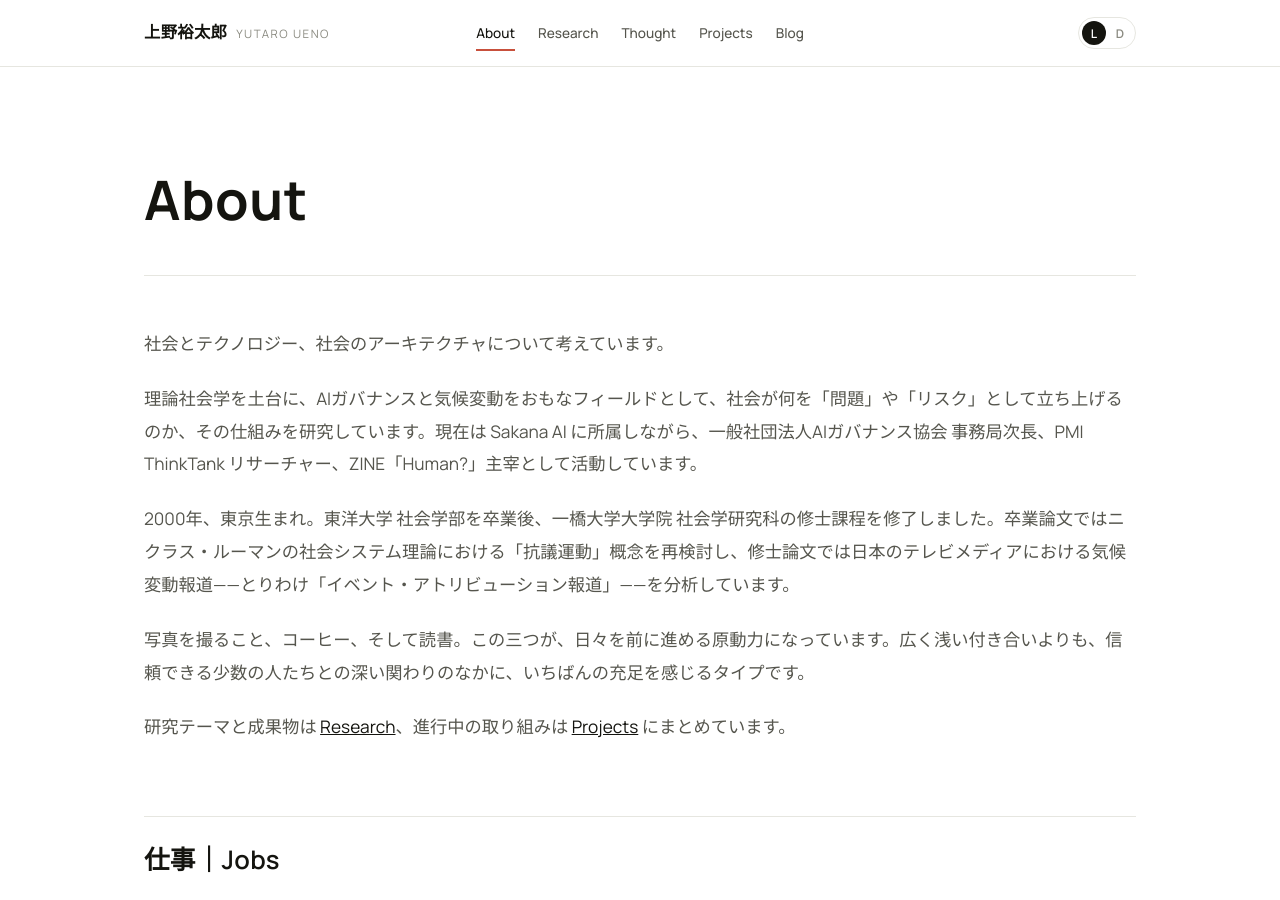
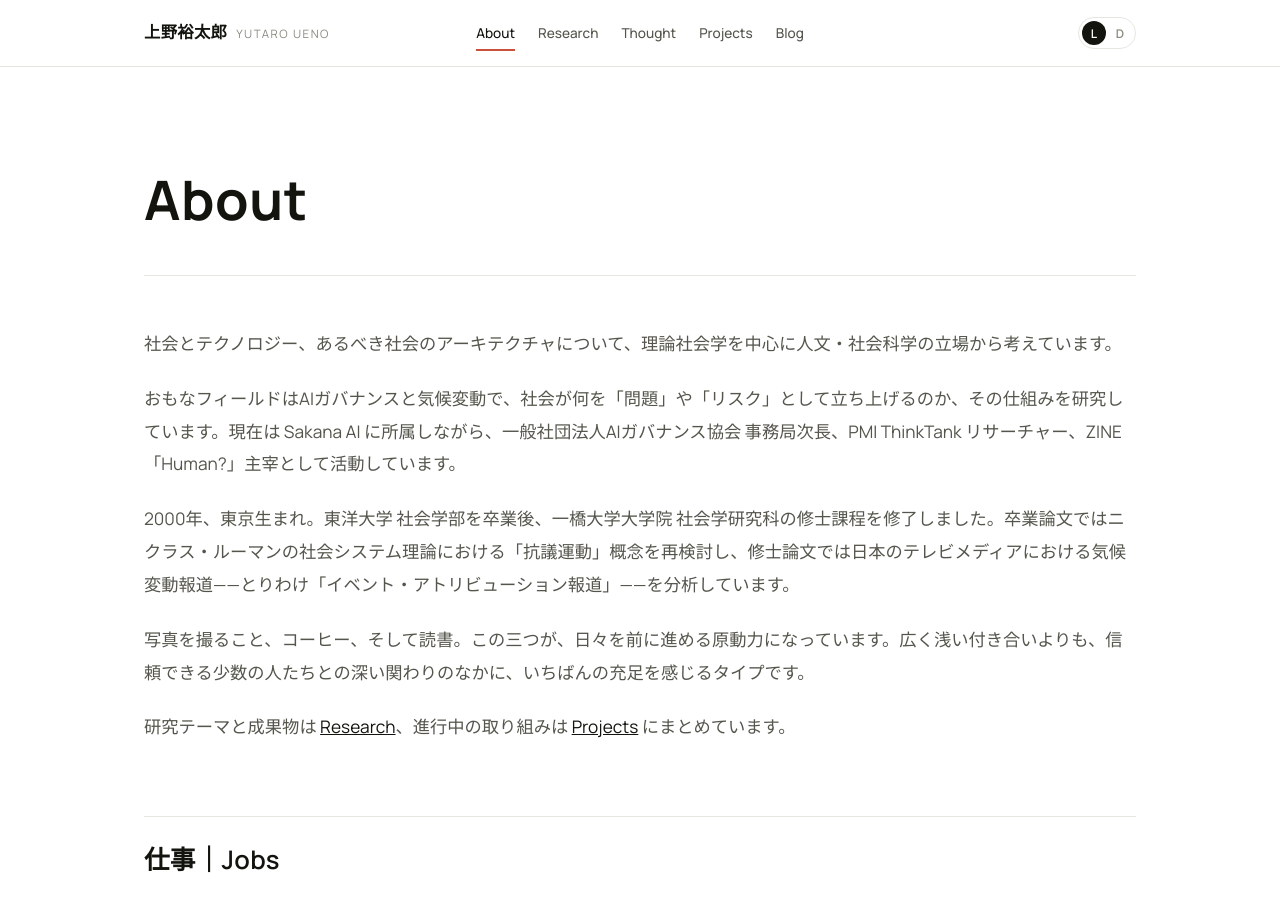
Before and after one commit to yutaro0518/website, a Jekyll site: the page built from about.md, in a window 1280 px wide and 900 px high. Built offline with Jekyll 4.4.1, drawn with Linux system fonts in a browser that asks for light colours.

Commit message:
About の書き出しもトップと同じ文言に揃える
- about.md 冒頭を新しい一文に差し替え
- 続く段落が「理論社会学を土台に、」で始まり新しい一文と重複していたため、
  「おもなフィールドはAIガバナンスと気候変動で、」に書き換え
- frontmatter の desc も同じ文言に合わせた（meta description に出るため）

Co-Authored-By: Claude Sonnet 5 <noreply@anthropic.com>

```diff
--- a/about.md
+++ b/about.md
@@ -6,12 +6,12 @@ section: about
 permalink: /about/
 redirect_from:
   - /bio/
-desc: 上野裕太郎（Yutaro UENO）について。社会とテクノロジー、社会のアーキテクチャを理論社会学から考える。経歴・仕事・活動・学歴。
+desc: 上野裕太郎（Yutaro UENO）について。社会とテクノロジー、あるべき社会のアーキテクチャを、理論社会学を中心に人文・社会科学の立場から考える。経歴・仕事・活動・学歴。
 ---
 
-社会とテクノロジー、社会のアーキテクチャについて考えています。
+社会とテクノロジー、あるべき社会のアーキテクチャについて、理論社会学を中心に人文・社会科学の立場から考えています。
 
-理論社会学を土台に、AIガバナンスと気候変動をおもなフィールドとして、社会が何を「問題」や「リスク」として立ち上げるのか、その仕組みを研究しています。現在は Sakana AI に所属しながら、一般社団法人AIガバナンス協会 事務局次長、PMI ThinkTank リサーチャー、ZINE「Human?」主宰として活動しています。
+おもなフィールドはAIガバナンスと気候変動で、社会が何を「問題」や「リスク」として立ち上げるのか、その仕組みを研究しています。現在は Sakana AI に所属しながら、一般社団法人AIガバナンス協会 事務局次長、PMI ThinkTank リサーチャー、ZINE「Human?」主宰として活動しています。
 
 2000年、東京生まれ。東洋大学 社会学部を卒業後、一橋大学大学院 社会学研究科の修士課程を修了しました。卒業論文ではニクラス・ルーマンの社会システム理論における「抗議運動」概念を再検討し、修士論文では日本のテレビメディアにおける気候変動報道——とりわけ「イベント・アトリビューション報道」——を分析しています。
 
```
